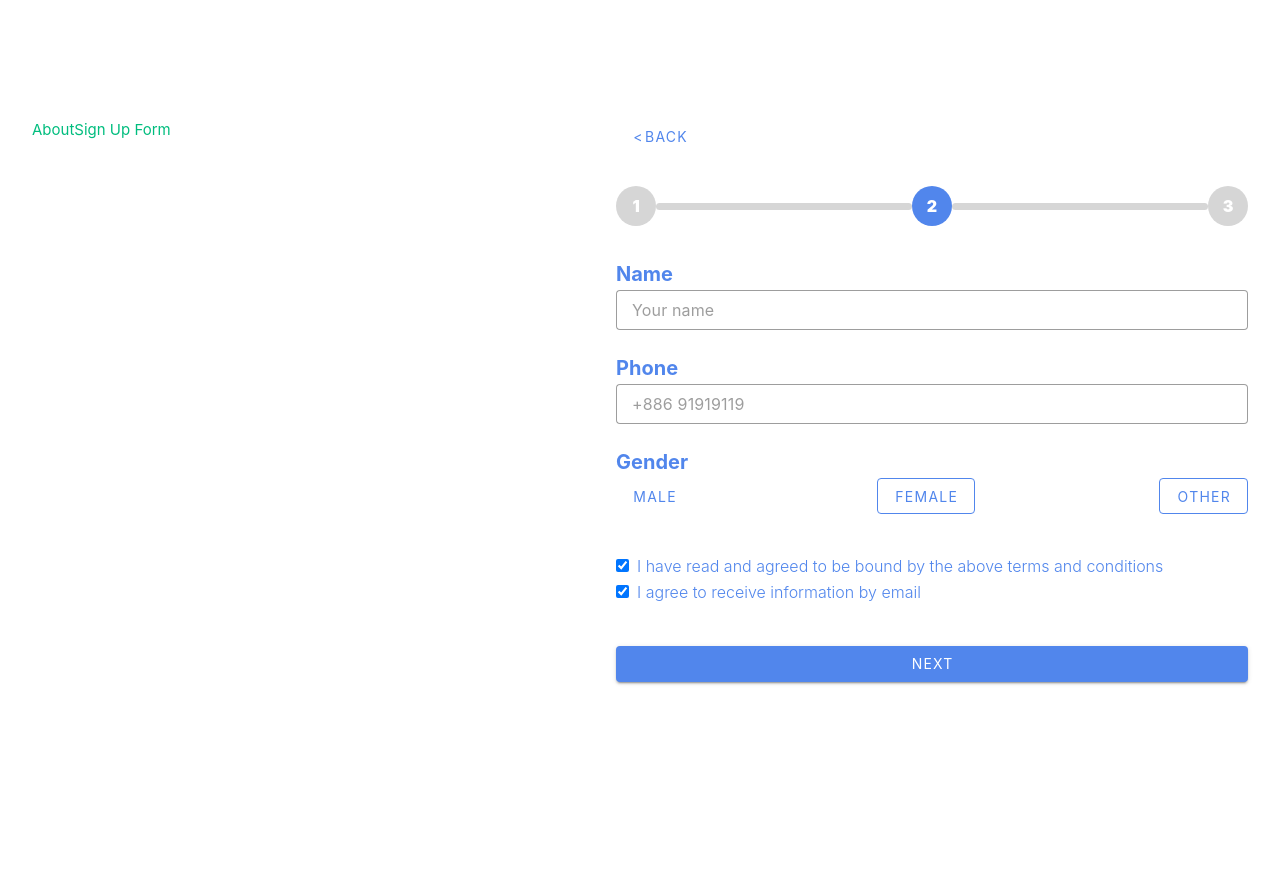
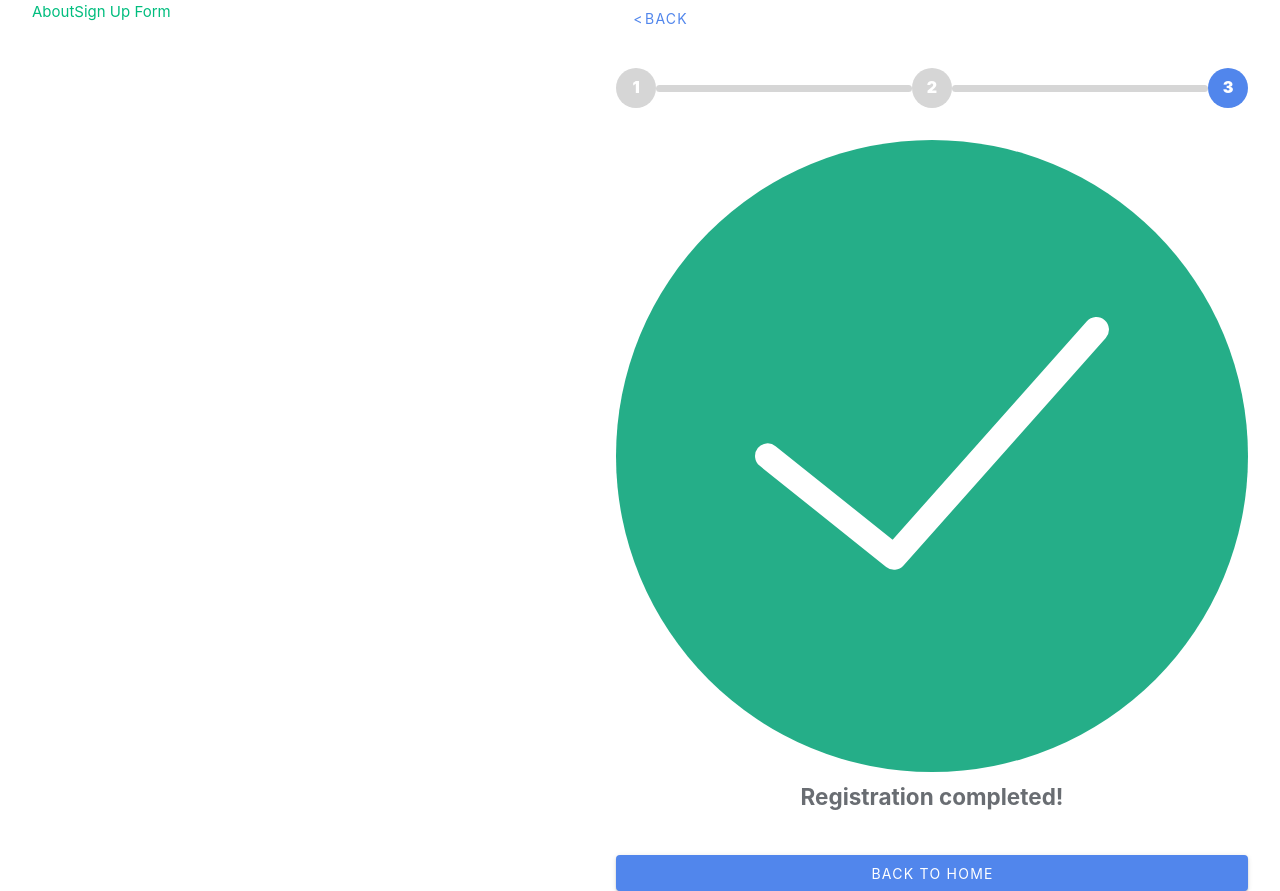
Before and after one commit to 12cassie34/join-wtm-right-now, a Vue app: page /signUpForm in a window 1280 px wide. Before the commit the page ends 800 px from the top, so only its background shows below. Built offline with nearby package versions, Linux system fonts and the light colour scheme.

Commit message:
feat: add the draft of step 3

```diff
--- a/src/views/SingUpFormView.vue
+++ b/src/views/SingUpFormView.vue
@@ -2,15 +2,18 @@
 import router from "@/router";
 import { ref } from "vue";
 
+import isSuccessRegisterd from "../assets/is-success.svg";
+
 const genderOptions = ["Male", "Female", "Other"];
 
-const currentStep = ref(2);
+const currentStep = ref(3);
 const moveToNextStep = () => currentStep.value++;
 const moveToPrevStep = () => {
   currentStep.value === 1
     ? router.push({ path: "/login" }) // TODO: confirm the route
     : currentStep.value--;
 };
+const backToHome = () => router.push({ path: "/login" }); // TODO: confirm the route
 
 const email = ref("");
 const password = ref("");
@@ -139,11 +142,27 @@ const step2Checkbox = [
               :id="checkbox.id"
               :name="checkbox.id"
             />
-            <label class="checkbox-label" :for="checkbox.id">{{ checkbox.label }}</label>
+            <label class="checkbox-label" :for="checkbox.id">{{
+              checkbox.label
+            }}</label>
           </div>
         </div>
       </div>
-      <v-btn @click="moveToNextStep" block color="primary"> Next </v-btn>
+      <div v-if="currentStep === 3" class="step-3">
+        <img :src="isSuccessRegisterd" alt="Registration completed!" />
+        <h2>Registration completed!</h2>
+      </div>
+      <v-btn
+        @click="moveToNextStep"
+        v-if="currentStep < 3"
+        block
+        color="primary"
+      >
+        Next
+      </v-btn>
+      <v-btn @click="backToHome" v-if="currentStep === 3" block color="primary">
+        Back to Home
+      </v-btn>
     </form>
   </main>
 </template>
@@ -196,12 +215,20 @@ label {
 }
 
 .checkbox-label {
-    font-weight: 300;
-    font-size: 1rem;
-    margin-left: 0.5rem;
+  font-weight: 300;
+  font-size: 1rem;
+  margin-left: 0.5rem;
 }
 
 .terms-checkbox {
+  margin-bottom: 2.5rem;
+}
+
+.step-3 h2 {
+    display: flex;
+    justify-content: center;
+    color: #696D72;
+    font-weight: 700;
     margin-bottom: 2.5rem;
 }
 </style>
```
Also changed, not shown: src/assets/is-success.svg (added).
